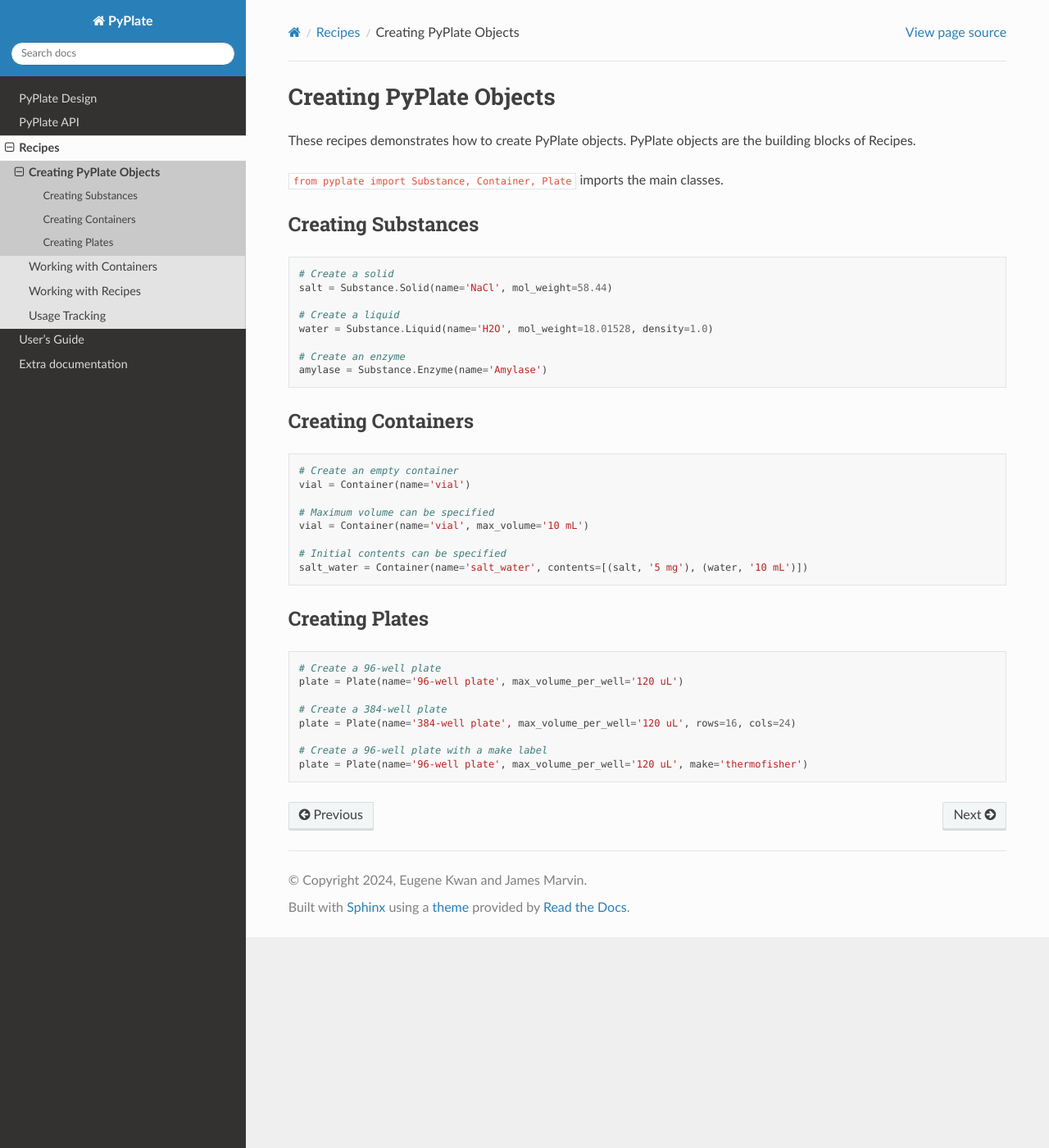
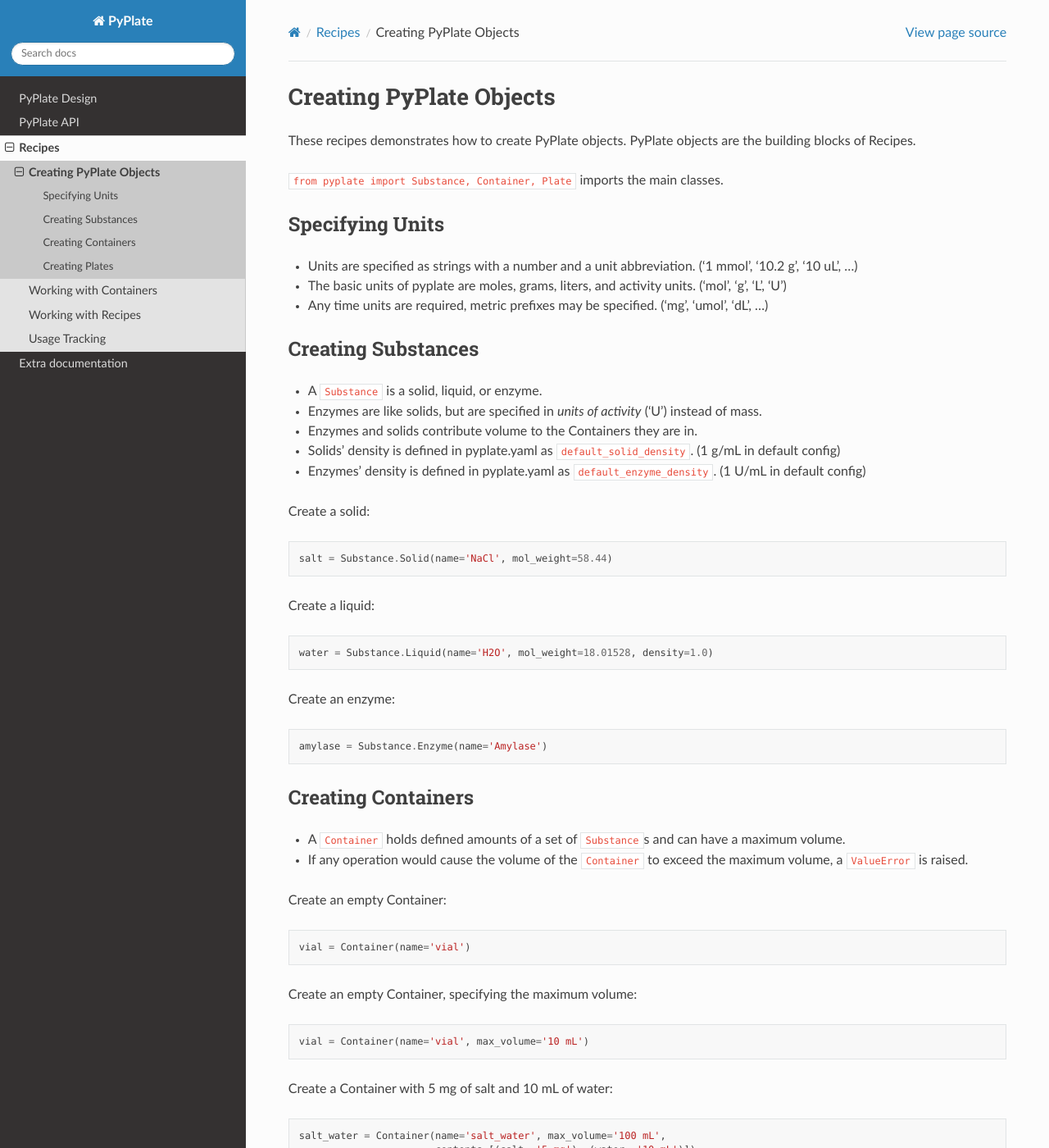
Before and after one commit to ekwan/PyPlate, a Sphinx documentation site: the page built from docs/source/recipe_01.rst, in a window 1280 px wide and 1400 px high. Shown: the whole window at 82% size. Built offline with Sphinx 7.4.7 and the Read the Docs theme 2.0.0, drawn with Linux system fonts in a browser that asks for light colours; some of the changed text lies outside the part shown.

Commit message:
Reworked recipe_01.rst including content from the old User's Guide.

```diff
--- a/docs/source/index.rst
+++ b/docs/source/index.rst
@@ -12,5 +12,4 @@
    markdown/API
    pyplate
    recipes
-   markdown/UsersGuide
    extras
--- a/docs/source/recipe_01.rst
+++ b/docs/source/recipe_01.rst
@@ -1,6 +1,5 @@
 .. _recipe_01:
 
-========================
 Creating PyPlate Objects
 ========================
 
@@ -9,50 +8,79 @@ building blocks of Recipes.
 
 ``from pyplate import Substance, Container, Plate`` imports the main classes.
 
+Specifying Units
+""""""""""""""""
 
-"""""""""""""""""""
+* Units are specified as strings with a number and a unit abbreviation. (‘1 mmol’, ‘10.2 g’, ‘10 uL’, …)
+* The basic units of pyplate are moles, grams, liters, and activity units. (‘mol’, ‘g’, ‘L’, ‘U’)
+* Any time units are required, metric prefixes may be specified. (‘mg’, ‘umol’, ‘dL’, …)
+
+
 Creating Substances
 """""""""""""""""""
 
-::
+* A ``Substance`` is a solid, liquid, or enzyme.
+* Enzymes are like solids, but are specified in *units of activity* ('U') instead of mass.
+* Enzymes and solids contribute volume to the Containers they are in.
+* Solids' density is defined in pyplate.yaml as ``default_solid_density``. (1 g/mL in default config)
+* Enzymes' density is defined in pyplate.yaml as ``default_enzyme_density``. (1 U/mL in default config)
 
-    # Create a solid
+Create a solid::
+
     salt = Substance.Solid(name='NaCl', mol_weight=58.44)
 
-    # Create a liquid
+Create a liquid::
+
     water = Substance.Liquid(name='H2O', mol_weight=18.01528, density=1.0)
 
-    # Create an enzyme
+Create an enzyme::
+
     amylase = Substance.Enzyme(name='Amylase')
 
 
-"""""""""""""""""""
 Creating Containers
 """""""""""""""""""
 
-::
+* A ``Container`` holds defined amounts of a set of ``Substance``\ s and can have a maximum volume.
+* If any operation would cause the volume of the ``Container`` to exceed the maximum volume, a ``ValueError`` is raised.
 
-    # Create an empty container
+Create an empty Container::
+
     vial = Container(name='vial')
 
-    # Maximum volume can be specified
+Create an empty Container, specifying the maximum volume::
+
     vial = Container(name='vial', max_volume='10 mL')
 
-    # Initial contents can be specified
-    salt_water = Container(name='salt_water', contents=[(salt, '5 mg'), (water, '10 mL')])
+Create a Container with 5 mg of salt and 10 mL of water::
+
+    salt_water = Container(name='salt_water', max_volume='100 mL',
+                           contents=[(salt, '5 mg'), (water, '10 mL')])
 
 
-"""""""""""""""
 Creating Plates
 """""""""""""""
 
-::
+* ``Plate``\ s are rectangular arrays of ``Container``\ s.
+* Plates must have a defined maximum volume per well.
+* If any operation would cause the volume of a well to exceed the maximum volume, a ``ValueError`` is raised.
+* The default plate type is a 96-well plate.
+* Plates can be created with any number of rows and columns.
+* Different row and column labels can be specified. (Each label must be unique.)
+* Plates can be created with a make label to specify the manufacturer.
 
-        # Create a 96-well plate
+Create a 96-well plate::
+
         plate = Plate(name='96-well plate', max_volume_per_well='120 uL')
 
-        # Create a 384-well plate
+Create a 384-well plate::
+
         plate = Plate(name='384-well plate', max_volume_per_well='120 uL', rows=16, cols=24)
 
-        # Create a 96-well plate with a make label
+Create a 96-well plate with a make label::
+
         plate = Plate(name='96-well plate', max_volume_per_well='120 uL', make='thermofisher')
+
+Create a 96-well plate with custom row and column labels::
+
+        plate = Plate(name="custom plate", max_volume_per_well="50 uL", rows=['i', 'ii', 'iii'], columns=['a', 'b', c'])
```
Also changed, not shown: docs/source/old_users_guide.rst (added, +261 -0 lines), docs/source/markdown/OldUsersGuide.md (renamed from docs/source/markdown/UsersGuide.md), 1 other file.
